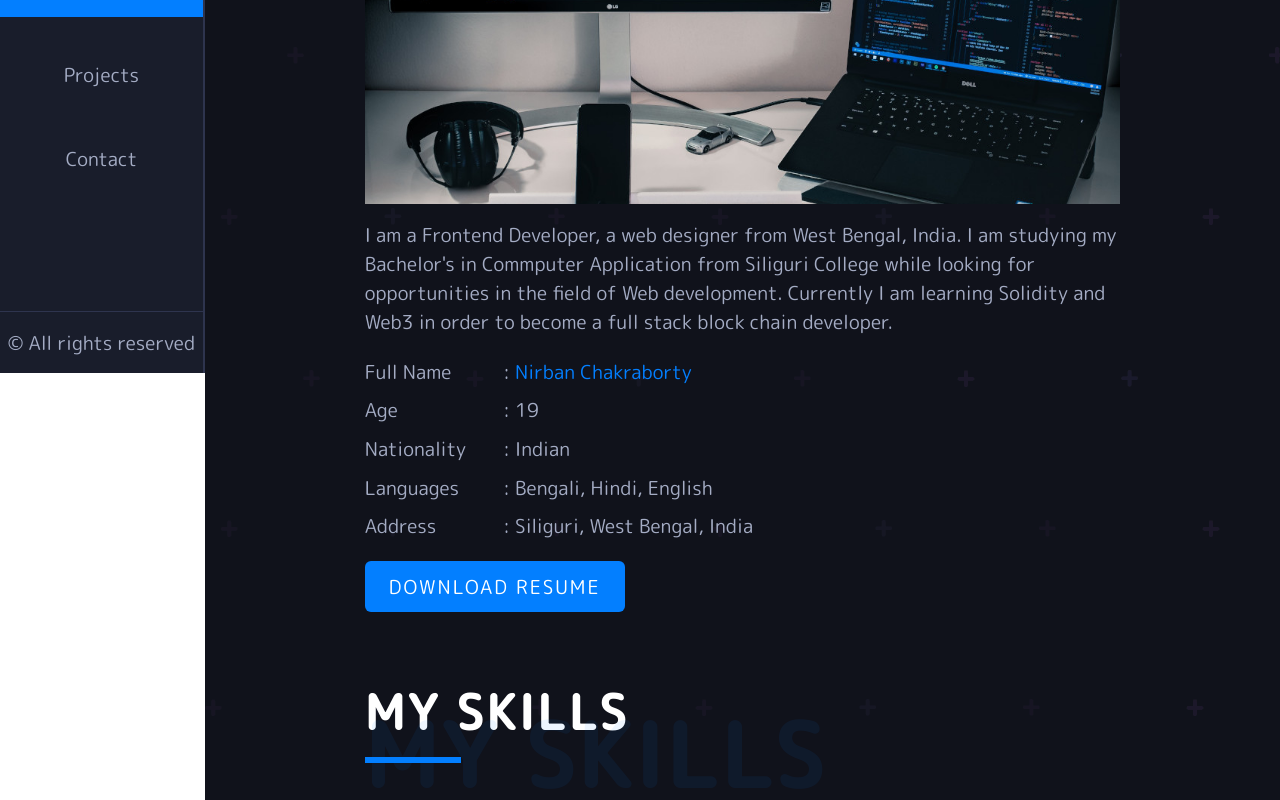
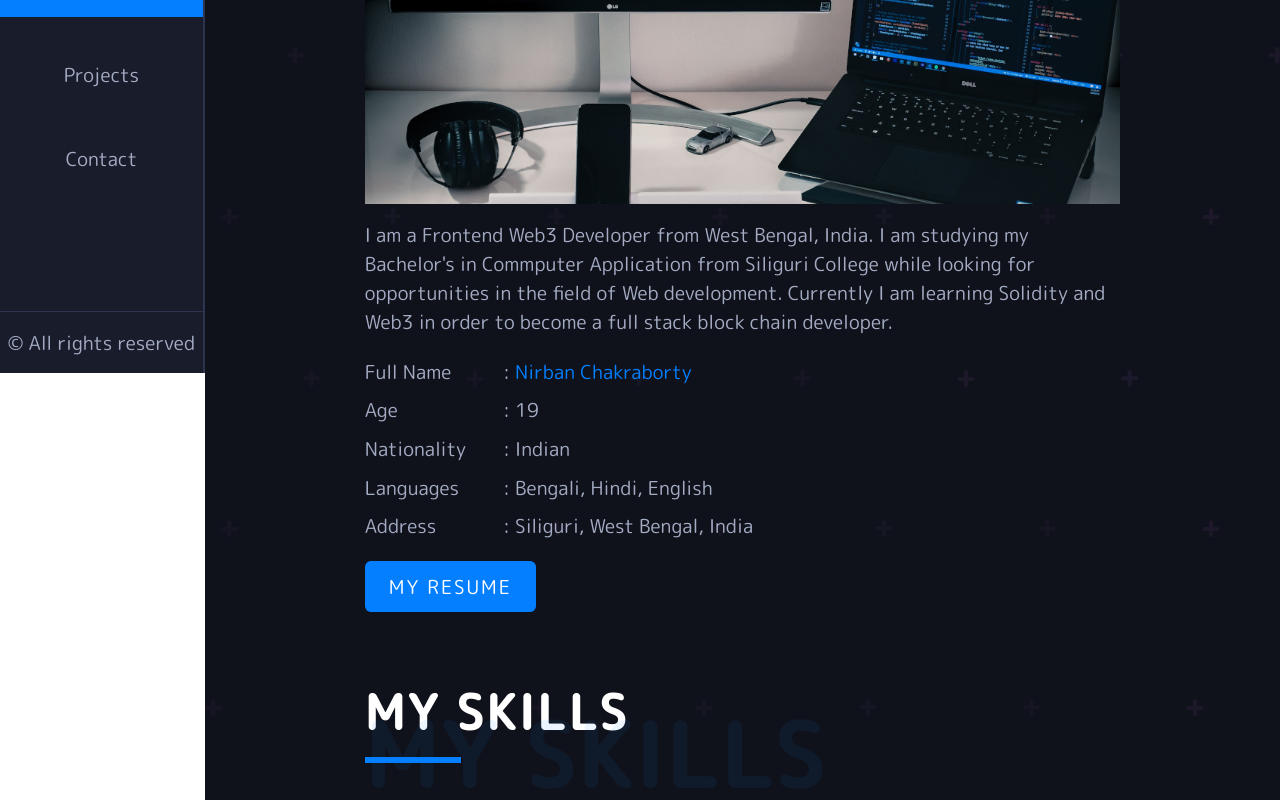
Before and after one commit to haroldcristopher/Harold_Portfolio, a React (Create React App) app: page /about in a window 1280 px wide. Shown: the part 427-1227 px from the top of the page. Built offline with nearby package versions, Linux system fonts and the light colour scheme.

Commit message:
added new resume link

```diff
--- a/src/components/ImageSection.js
+++ b/src/components/ImageSection.js
@@ -9,7 +9,7 @@ const ImageSection = () => {
             </div>
             <div className="about-info">
                 <p className='about-text'>
-                    I am a Frontend Developer, a web designer from West Bengal, India. I am studying my Bachelor's in Commputer Application from Siliguri College while looking for opportunities in the field of Web development. Currently I am learning Solidity and Web3 in order to become a full stack block chain developer.
+                    I am a Frontend Web3 Developer from West Bengal, India. I am studying my Bachelor's in Commputer Application from Siliguri College while looking for opportunities in the field of Web development. Currently I am learning Solidity and Web3 in order to become a full stack block chain developer.
                 </p>
 
                 <div className="about-details">
@@ -29,7 +29,7 @@ const ImageSection = () => {
                     </div>
                 </div>
                 <button className="btn">
-                    <a href="https://drive.google.com/file/d/15H1yHbzfnztAojqtTd6ThuYrIijnLC5Y/view?usp=sharing" target="_blank" rel="noreferrer">Download Resume</a>
+                    <a href="https://rxresu.me/nirban256/myresume" target="_blank" rel="noreferrer">My Resume</a>
                 </button>
             </div>
         </div>
```
